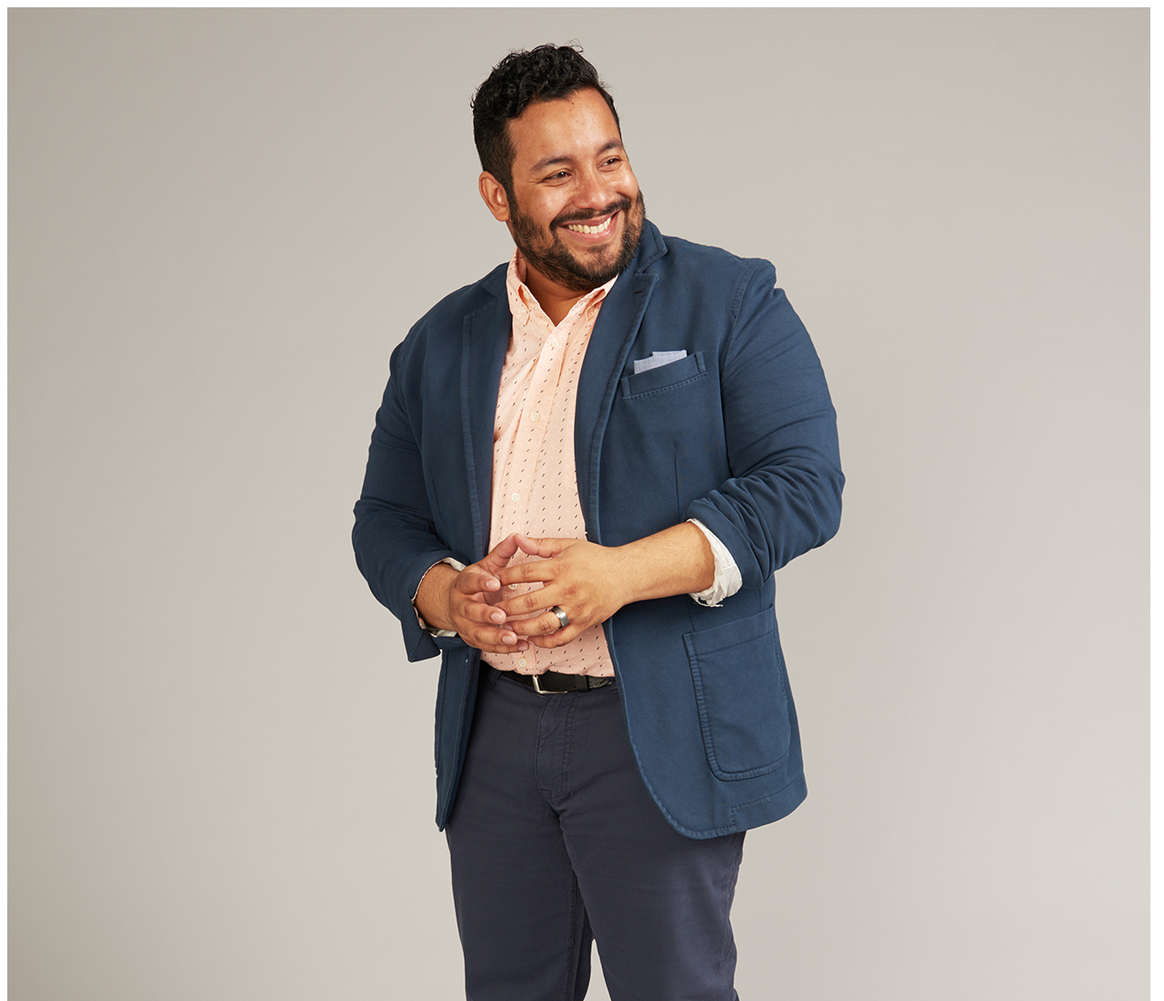
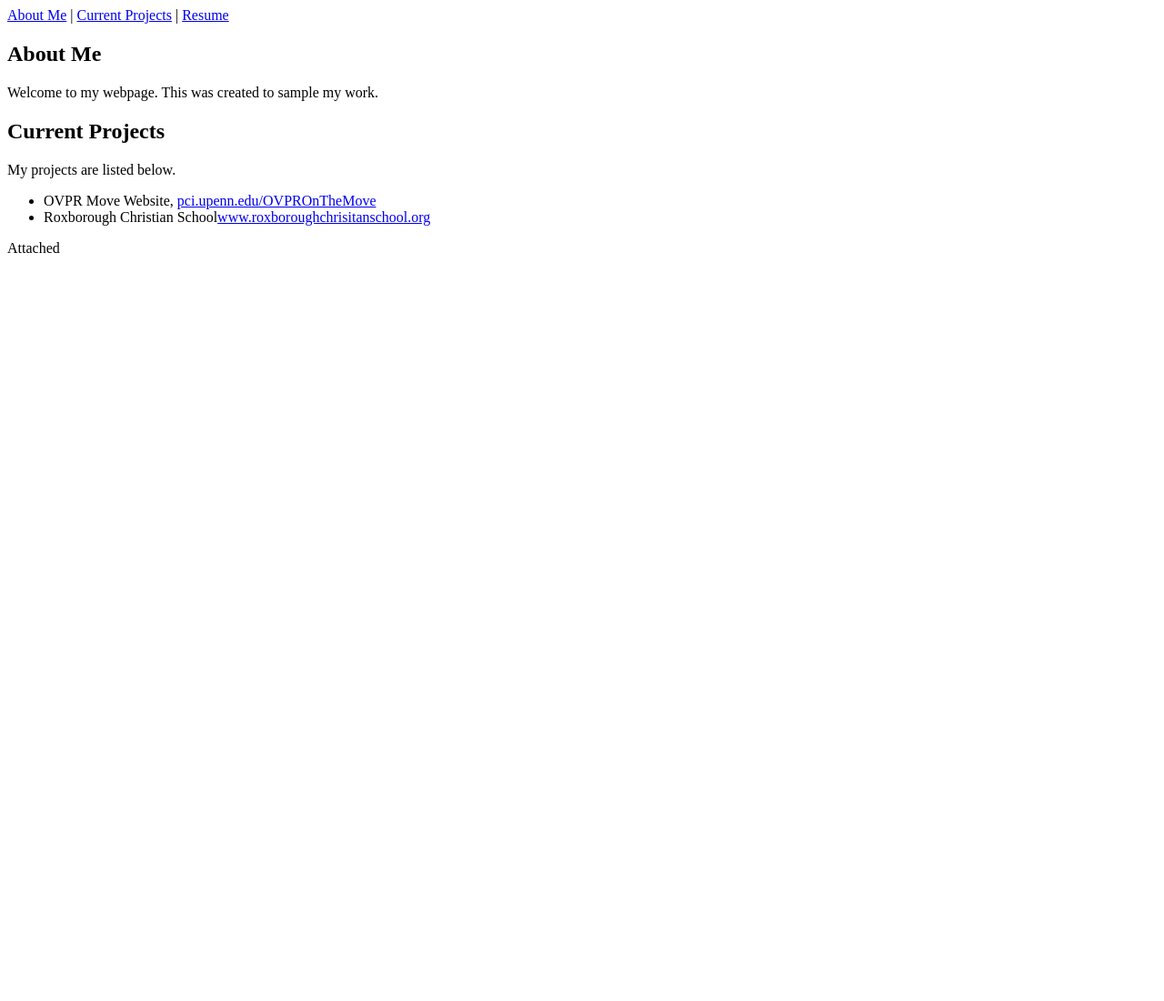
Before and after one commit to Alexis-Rivera/alexis-rivera.github.io, a plain HTML site: page index.html in a window 1280 px wide. Shown: the top 1100 px of the page at 91% size. After the commit the page ends 800 px from the top, so only its background shows below. Drawn offline with Linux system fonts and the light colour scheme.

Commit message:
New Index.html with css
Created a new index.html and main.css file to test some functionality

```diff
--- a/index.html
+++ b/index.html
@@ -1,12 +1,34 @@
-<!doctype html>
+<!DOCTYPE html>
 <html>
-<head>
-</head>
-<title>Alexis Rivera Sr.</title>
-<body>
-  <div>
-    <img src="160521_Fathers_Day_Makeover_274_1600.jpg">
-    <p>Alexis Rivera Sr.</p>
-  </div>
-</body>
+    <head>
+        <title>Alexis Rivera Sr.</title>
+        <link href="main.css" rel="stylesheet" type="text/css">
+    </head>
+    <body>
+        <nav>
+        <a href="#aboutme">About Me</a> | <a href="#current">Current Projects</a> | <a href="#resume">Resume</a>
+        </nav>
+        <div id="aboutme">
+            <h2>About Me</h2>
+            <p>
+            Welcome to my webpage. This was created to sample my work.
+            </p>
+        </div>
+        <div id="current">
+        <h2>Current Projects </h2>
+            <p>
+            My projects are listed below.
+            </p>
+            <ul>
+                <li>OVPR Move Website, <a href="http://pci.upenn.edu/OVPROnTheMove">pci.upenn.edu/OVPROnTheMove</a></li>
+                <li>Roxborough Christian School<a href="http://www.roxboroughchristianschool.org">www.roxboroughchrisitanschool.org</a></li>
+            </ul>
+
+        </div>
+        <div id="resume">
+         <p>
+        Attached
+        </p>
+        </div>
+    </body>
 </html>
--- /dev/null
+++ b/main.css
@@ -0,0 +1,5 @@
+p
+{
+    line-height: 2em
+    text-align: left
+}
```
